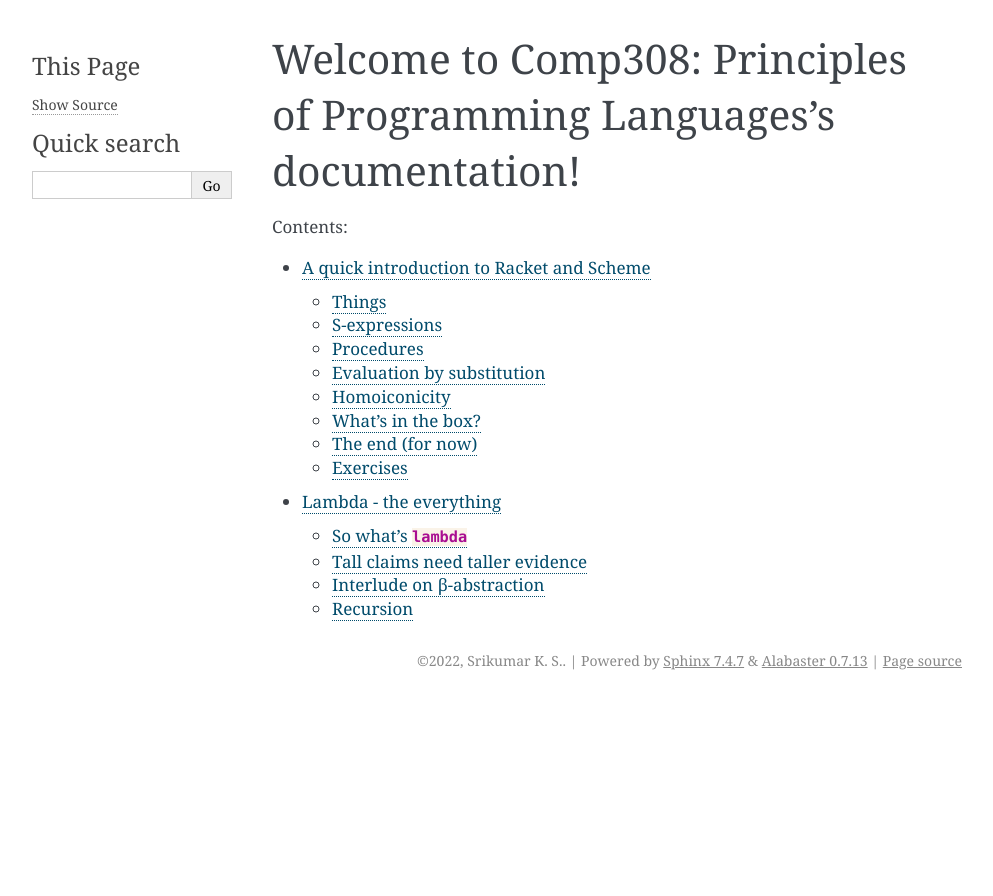
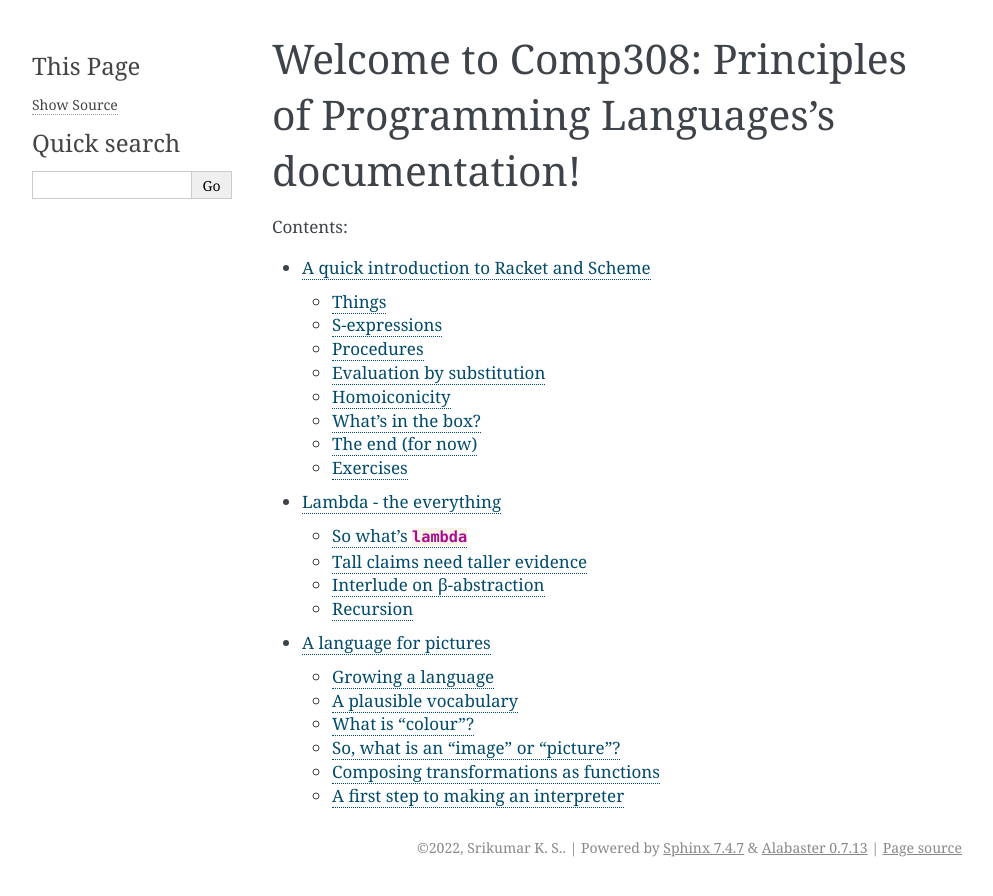
Before and after one commit to kreauniv/comp308, a Sphinx documentation site: the page built from source/index.rst, in a window 1280 px wide. Shown: the top 896 px of the page, without its empty margins (148-1141 px from the left). Built offline with Sphinx 7.4.7, drawn with Linux system fonts in a browser that asks for light colours; part of the change alters nothing that is shown.

Commit message:
Added piclang

```diff
--- a/source/conf.py
+++ b/source/conf.py
@@ -75,3 +75,5 @@ rst_prolog = """
    :language: racket
    :class: highlight
 """
+
+numfig = True
--- a/source/index.rst
+++ b/source/index.rst
@@ -12,3 +12,4 @@ Welcome to Comp308: Principles of Programming Languages's documentation!
 
    racket-intro
    lambda
+   piclang
--- /dev/null
+++ b/source/piclang.rst
@@ -0,0 +1,321 @@
+A language for pictures
+=======================
+
+The original PLAI course used arithmetic to introduce some ideas. On polling,
+students seemed more inclined towards picking something more interesting like
+picture composition. So we'll take that track. I hasten to add that there'll be
+additional work involved and less scaffolding, though you'll be well rewarded
+by exposure to the process of building an understanding of a domain through
+language construction, from ground up, in addition to working through
+programming language principles. I will try to retain the spirit of the PLAI
+course through this exercise so that you can follow the concepts via the
+arithmetic route and still be able to relate to what we're doing here.
+
+.. note:: We're not going to be building an "image processing toolkit". What
+   we're interested in is making (hopefully) pretty pictures. The former is
+   about processing images typically captured by cameras or scanners as a 2D
+   array of "pixels". The latter is about composing pictures, including but not
+   limited to the "2D pixel array" variety.
+
+Growing a language
+------------------
+
+We're about to launch off a precipice in our efforts to figure out a language
+for composing pictures. When we set out on such a task in any domain, there are
+a few things we need to do to build up our understanding of the domain first.
+For what are you going to build a language for if you don't understand it in the
+first place? We'll need to --
+
+1. Get a sense of the "vocabulary" we want for working with pictures.
+
+2. Get a sense of how we wish to be able to generate pictures, transform them
+   or combine more than one to for a new picture.
+
+3. Figure out the essence of picture composition -- i.e. a minimal "core"
+   language in which we we can express the ideas we're interested in. Translate
+   more specific ideas into this core language.
+
+Note that we do not need to get all of this right at the first shot. We can
+take some reasonable steps and improve what we have at hand when we recognize
+the opportunity. To do that effectively, we'll need to keep our eye on the
+mentioned "minimal core" as we go along.
+
+A plausible vocabulary
+----------------------
+
+Let's consider 3 categories of images that students gave examples of --
+
+1. "Primitives" such as circles, rectangles, squares and triangles. We include
+   images loaded from files in this category since they do not depend on the
+   content of other images. We'll use the `Plain PPM`_ file format since it is
+   a simple text-based format that's easy to parse and write. You've already
+   been given instructions to write functions to read and write this format.
+
+2. Transformations -- including colour transformations and spatial transformations
+   like translation, rotation, scaling and mirroring. These take one image and
+   modify their appearance to produce another "transformed" image.
+
+3. Combinations -- including placing one image on top of another, "blending"
+   two images and such.
+
+The above is already giving us a plausible vocabulary for talking about
+pictures to begin with, even though we don't yet know what exactly a "picture"
+is. We can represent these ideas using s-expressions like below --
+
+Primitives
+
+    .. code-block:: racket
+
+        (circle <radius>)
+        (square <width>)
+        (rectangle <width> <height>)
+        (image-from-file <filename.ppm>)
+
+Transformations
+
+    .. code-block:: racket
+
+        (invert-colour <img>)
+        (gray-scale <img>)
+        (translate <dx> <dy> <img>)
+        (rotate <angle> <img>)
+        (scale <xscale> <yscale> <img>)
+
+Combinations
+
+    .. code-block:: racket
+
+        (place-on-top <img1> <img2>)
+        (mask <mask-img> <img>)
+        (blend <img1> <img2>)
+
+
+What some of them do might be obvious while others may not be so obvious. This
+means we'll now need to commit to some "representation" of pictures so we can
+figure out these details.
+
+In particular we need to understand "colour" first.
+
+What is "colour"?
+-----------------
+
+I'm not talking about a general perceptual understanding of colour here, though
+that is a fascinating topic worthy of its own course. For our purposes, we'll
+satisfy ourselves with determing colour in terms of three well known colour
+components -- red, green and blue. We'll represent a mixture of these colour
+components by giving three real numbers in the range :math:`[0.0,1.0]` that
+given the proportions in which to mix them to get a colour. We'll also use an
+"alpha" value in the range :math:`[0.0,1.0]` to indicate the opacity of a
+colour. This will be useful when we blend two colours. In typical image files
+as well as displays, these proportions are not usually represented as floating
+point numbers, for efficiency. They're given as integers in the range
+:math:`[0,255]`, with the assumption that we'll scale them to :math:`255` (or
+:math:`256` which is close enough) to get the proportions.
+
+We can represent such a colour easily in Racket using --
+
+.. code-block:: racket
+
+    ; The four colour components are floating point numbers
+    ; in the range [0.0,1.0]
+    (struct colour (a r g b))
+
+Once defined in this way, we can make a colour using :rkt:`(colour a r g b)`
+and get the various components of a colour :rkt:`c` using :rkt:`(colour-r c)`,
+:rkt:`(colour-b c)` etc.
+
+.. _Plain PPM: http://netpbm.sourceforge.net/doc/ppm.html#plainppm
+
+So, what is an "image" or "picture"?
+------------------------------------
+
+When we look at a picture, what are we actually looking at? If we take up a
+magnifying glass in our hands, we can pore over the details of the picture by
+moving it over the region of interest to us. That is, we can consider for the
+moment that a picture is a mapping from a pair of spatial coordinates to a
+colour.
+
+In the previous session on "lambda", we represented whole numbers using
+functions to build up confidence that functions are power enough to capture all
+of computation. We should therefore expect that they will suffice for images
+too.  Below, we'll use Haskell type notation which you're familiar with to
+capture the idea of the types of things we're dealing with.
+
+.. code-block:: haskell
+
+    type Coords = (Float, Float)
+    type Image = Coords -> Colour
+
+.. figure:: images/image-illustration.png
+   :align: center
+   :alt: A picture of a kitten overlaid on graph paper with a magnifying glass focusing on a leaf.
+
+   An image can be thought of as a mapping from a pair of spatial coordinates :math:`(x,y)`
+   to a colour value. (Credits: catpic_ and magglass_)
+
+.. _catpic: https://commons.wikimedia.org/wiki/File:A_curious_kitten_(Pixabay).jpg
+.. _magglass: https://commons.wikimedia.org/wiki/File:Hand_glass.png
+
+Is it too abstract to think of a picture like that? Since we haven't yet figured out
+how exactly we want to treat pictures, this is a reasonable starting point since we
+can produce a "raster image" (a 2D array of pixels) by calling the "image function"
+for various values of :math:`x` and :math:`y` and recording the colour produced.
+
+Let's now consider some simple pictures --
+
+.. code-block:: racket
+
+    ; Produces a white disc against a black background.
+    ; The background is totally transparent everywhere outside
+    ; the radius of the disc.
+    (define (disc radius)
+        (λ (x y)
+           (let ([r (sqrt (+ (* x x) (* y y)))])
+             (if (< r radius)
+                 (colour 1.0 1.0 1.0 1.0)
+                 (colour 0.0 0.0 0.0 0.0)))))
+
+    ; (square 0.5) will make a unit square centered around
+    ; the origin. Similar colour structure to the disc.
+    (define (square halfwidth)
+        (λ (x y)
+           (if (and (> x (- halfwidth)) (< x halfwidth)
+                    (> y (- halfwidth)) (< y halfwidth))
+               (colour 1.0 1.0 1.0 1.0)
+               (colour 0.0 0.0 0.0 0.0))))
+
+We can also write functions that transform these primitives spatially and in colour --
+
+.. code-block:: racket
+
+    (define (translate dx dy img)
+        (λ (x y)
+           (img (- x dx) (- y dy))))
+
+
+.. figure:: images/translation.png
+   :align: center
+   :alt: Image translated by (3,2)
+
+   The same cat picture above translated by :math:`(3,2)`. The colour we're now
+   looking at at :math:`(6,8)` is at :math:`(3,6)` relative to the bottom left
+   corner of the cat picture.
+
+.. code-block:: racket
+
+    ; (scale 0.5 0.5 <img>) will result in an image
+    ; that's half the size in both x and y dimensions.
+    (define (scale xscale yscale img)
+       (λ (x y)
+          (let ([x2 (/ x xscale)]
+                [y2 (/ y yscale)])
+            (img x2 y2))))
+
+
+.. figure:: images/scaling.png
+   :align: center
+   :alt: Image scaled by (0.5,0.5)
+
+   The same cat picture above scaled by :math:`(0.5,0.5)`. The colour we're
+   looking at when we look at :math:`(3,4)` in the result image is the same
+   colour we get when we looked at :math:`(6,8)` in the original image.
+
+
+Notice that though our scaling factors are :math:`(0.5,0.5)`, we need to use
+the inverse of the scaling factors when figuring out which point in the
+original image we should look at.
+
+.. admonition:: **Exercise**
+
+    Implement the rotation function along similar lines. *Hint*: Recall the
+    rotation matrix from your linear algebra course.
+
+We'll do a simple colour inversion before we go any further.
+
+.. code-block:: racket
+
+    ; Note that we preserve the alpha as is so that opaque colours
+    ; in the original are mapped to opaque but inverted colours in
+    ; the transformed picture.
+    (define (invert-colour img)
+        (λ (x y)
+           (let ([c (img x y)])
+             (colour (colour-a c)
+                     (- 1.0 (colour-r c))
+                     (- 1.0 (colour-g c))
+                     (- 1.0 (colour-b c))))))
+
+Composing transformations as functions
+--------------------------------------
+
+We now have a mini language at hand. Using the functions we've defined above,
+we can combine them to make new images. For example, :rkt:`(translate 5 5
+(rotate 30 (square 2.0)))`. The expression :rkt:`(square 2.0)` produces an
+image function that represents a square of width :math:`4.0`, which we rotate
+around the origin by :math:`30` degrees and then translate it by :math:`(5,5)`.
+
+A first step to making an interpreter
+-------------------------------------
+
+We now consider what if we don't evaluate that expression as a Scheme
+expression, but treat it as a program by quoting it -- i.e. :rkt:`'(translate 5
+5 (rotate 30 (square 2.0)))`. To dissect that, what we really have are
+three types of "picture expressions" --
+
+1. :rkt:`(square <width>)` which should produce a square.
+2. :rkt:`(rotate <angle> <picture-expression>)` which should rotate the specified picture.
+3. :rkt:`(translate <dx> <dy> <picture-expression>)` which should move the specified picture.
+
+Notice that these picture expressions can also consist of other picture expressions
+and hence the possibility of composition.
+
+The :rkt:`racket/match` library provides a :rkt:`match` macro that makes it
+easy for us to write an interpreter for such expressions.
+
+.. code-block:: racket
+
+    #lang racket
+    (require racket/match)
+
+    ; Our interpreter takes a "picture expression" and computes a picture
+    ; by interpreting the instructions in it. Since these expressions can
+    ; themselves contain other picture expressions, the interpreter is
+    ; invoked recursively to compute them.
+    (define interpret-v1
+        (λ (picexpr)
+           (match picexpr
+             [(list 'square width) (square width)]
+             [(list 'rotate angle picexpr2) (rotate angle (interpret-v1 picexpr2))]
+             [(list 'translate dx dy picexpr3) (translate dx dy (interpret-v1 picexpr3))]
+             [_ (error "Unknown picture expression")])))
+
+In this case, we've used certain words like :rkt:`square` and :rkt:`translate`
+to express some concepts in our "language" and mapped these concepts to
+implementations specified in our "host language", which is racket. In
+terminology, the "meaning" we give to these words is captured in our
+implementations. This "meaning" is referred to as "**semantics**". The
+structure of the expressions that we use to denote this meaning is referred to
+as "**syntax**".
+
+Observe that the interpreter is recursive since the expressions that it works
+with are recursively specified. We can now use the above interpreter to compute
+our expression like this -
+
+.. code-block:: racket
+
+    (define program '(translate 5.0 5.0 (rotate 30.0 (square 2.0))))
+    (interpret-v1 program)
+
+.. admonition:: **Exercise**
+
+    Read the documentation for match_ in the Racket docs to understand how the
+    pattern is being specified in the code above. In particular, lists can be
+    matched using the :rkt:`list` constructor based expression. Quoted symbols
+    will be matched literally and unquoted symbols will be taken as variables
+    to be bound to the values in the corresponding slots in the list.
+
+.. _match: https://docs.racket-lang.org/reference/match.html
+
+Once you've written the :rkt:`read-image` and :rkt:`write-image` functions,
+you'll now be able to run the above interpreter to do some simple things with them.
+We'll now look into what would make for a "core language" versus "surface syntax".
```
Also changed, not shown: source/images/image-illustration.png (added), source/images/scaling.png (added), source/images/translation.png (added).
